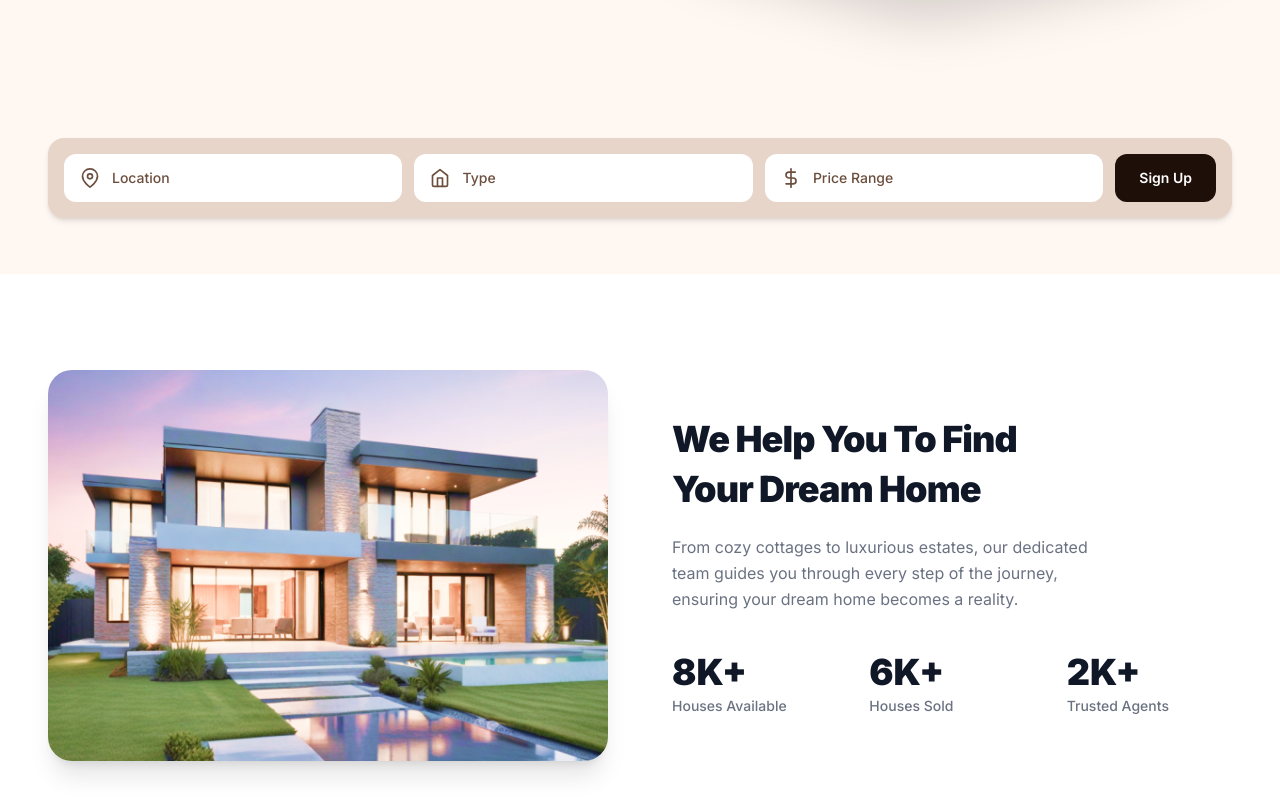
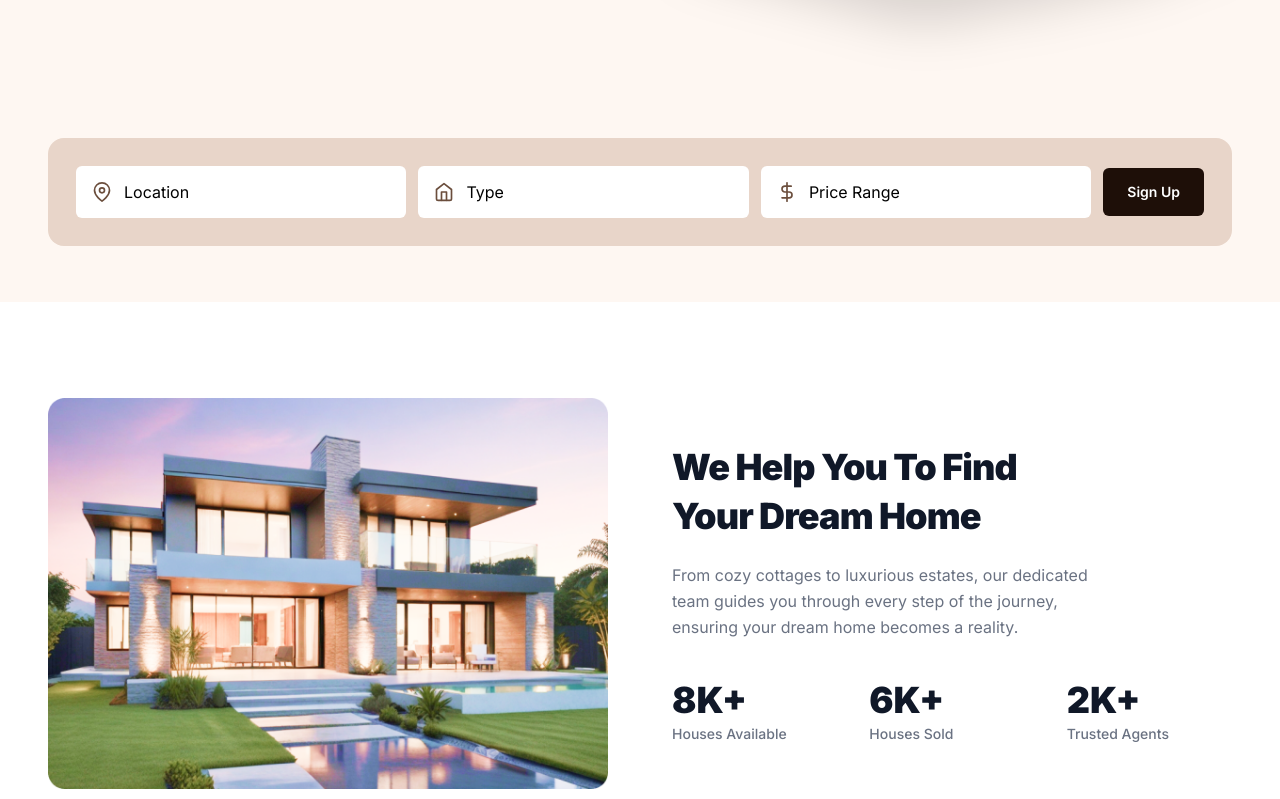
Before and after one commit to walidabdulkadir/real-estate-react-app, a React (Vite) app in the folder frontEnd/: page / in a window 1280 px wide. Shown: the part 641-1440 px from the top of the page. Built offline with nearby package versions, Linux system fonts and the light colour scheme.

Commit message:
feat: update HeroSection and Testimony components with improved styling and layout adjustments

```diff
--- a/frontEnd/src/components/HeroSection.jsx
+++ b/frontEnd/src/components/HeroSection.jsx
@@ -6,9 +6,7 @@ function HeroSection() {
   return (
     <section id="hero" className="w-full bg-[#fef7f2] overflow-hidden">
       <div className="max-w-7xl mx-auto px-6 sm:px-8 lg:px-12">
-        {/* Hero Content Row */}
         <div className="flex flex-col lg:flex-row items-center justify-between gap-6 pt-12 pb-6 lg:pt-16 lg:pb-8">
-          {/* Left: Text Block */}
           <div className="flex-1 text-center lg:text-left">
             <h1 className="font-black text-4xl sm:text-6xl lg:text-7xl leading-tight tracking-tight text-gray-900">
               Find Your <br />
@@ -20,44 +18,57 @@ function HeroSection() {
             </p>
             <button
               id="hero-signup-btn"
-              className="mt-7 sm:mt-8 bg-black text-white font-bold text-sm sm:text-base px-7 sm:px-8 py-3 sm:py-3.5 rounded-xl hover:bg-gray-800 active:scale-95 transition-all duration-200 cursor-pointer shadow-lg shadow-black/10"
+              className="mt-7 sm:mt-8 bg-black text-white font-bold text-sm sm:text-base px-7 sm:px-8 py-3 sm:py-3.5 rounded-md "
             >
               Sign Up
             </button>
           </div>
 
-          {/* Right: House Image */}
-          <div className="flex-1 flex justify-center lg:justify-end w-full max-w-sm sm:max-w-md lg:max-w-none">
+          <div className="flex-1 flex justify-center lg:justify-end w-full max-w-sm sm:max-w-md lg:max-w-none relative">
             <img
               src={heroImage}
               alt="Modern dream home"
-              className="w-full max-w-[260px] sm:max-w-sm lg:max-w-lg xl:max-w-xl object-contain drop-shadow-2xl"
+              className="relative z-10 w-full max-w-65 sm:max-w-sm lg:max-w-lg xl:max-w-xl object-contain drop-shadow-2xl rounded-2xl"
             />
           </div>
         </div>
 
-        {/* Search Bar */}
         <div className="pb-12 sm:pb-14 pt-2">
-          <div className="bg-[#e8d5c9] rounded-2xl p-3 sm:p-4 flex flex-col sm:flex-row items-stretch sm:items-center gap-3 shadow-md">
-            {/* Location */}
-            <div className="flex items-center gap-3 bg-white rounded-xl px-4 py-3.5 flex-1 cursor-pointer hover:shadow-sm transition-shadow duration-200">
-              <FiMapPin className="text-[#6b4e3d] w-5 h-5 flex-shrink-0" />
-              <span className="text-sm font-medium text-[#6b4e3d]">Location</span>
+          <div className="bg-[#e8d5c9] rounded-2xl p-7 sm:p-7 flex flex-col sm:flex-row items-stretch sm:items-center gap-3">
+            <div
+              className="flex items-center gap-3 bg-white rounded-md px-4 py-3.5 flex-1 hover:shadow-sm transition-shadow duration-200"
+              htmlFor="search-location"
+            >
+              <FiMapPin
+                className="text-[#6b4e3d] w-5 h-5 shrink-0"
+                aria-hidden
+              />
+              Location
             </div>
-            {/* Type */}
-            <div className="flex items-center gap-3 bg-white rounded-xl px-4 py-3.5 flex-1 cursor-pointer hover:shadow-sm transition-shadow duration-200">
-              <FiHome className="text-[#6b4e3d] w-5 h-5 flex-shrink-0" />
-              <span className="text-sm font-medium text-[#6b4e3d]">Type</span>
+
+            <div
+              className="flex items-center gap-3 bg-white rounded-md px-4 py-3.5 flex-1 hover:shadow-sm transition-shadow duration-200"
+              htmlFor="search-type"
+            >
+              <FiHome className="text-[#6b4e3d] w-5 h-5 shrink-0" aria-hidden />
+              Type
             </div>
-            {/* Price Range */}
-            <div className="flex items-center gap-3 bg-white rounded-xl px-4 py-3.5 flex-1 cursor-pointer hover:shadow-sm transition-shadow duration-200">
-              <FiDollarSign className="text-[#6b4e3d] w-5 h-5 flex-shrink-0" />
-              <span className="text-sm font-medium text-[#6b4e3d]">Price Range</span>
+
+            <div
+              className="flex items-center gap-3 bg-white rounded-md px-4 py-3.5 flex-1 hover:shadow-sm transition-shadow duration-200"
+              htmlFor="search-price"
+            >
+              <FiDollarSign
+                className="text-[#6b4e3d] w-5 h-5 shrink-0"
+                aria-hidden
+              />
+              Price Range
             </div>
-            {/* Sign Up CTA */}
+
             <button
-              id="search-signup-btn"
-              className="bg-[#1e0f08] text-white text-sm font-semibold px-6 py-3.5 rounded-xl hover:bg-[#2d1a0e] active:scale-95 transition-all duration-200 cursor-pointer whitespace-nowrap w-full sm:w-auto"
+              id="submit-btn"
+              type="submit"
+              className="bg-[#1e0f08] text-white text-sm font-semibold px-6 py-3.5 rounded-md hover:bg-[#2d1a0e] active:scale-95 transition-all duration-200 cursor-pointer whitespace-nowrap w-full sm:w-auto"
             >
               Sign Up
             </button>
--- a/frontEnd/src/components/Testimony.jsx
+++ b/frontEnd/src/components/Testimony.jsx
@@ -9,19 +9,17 @@ const stats = [
 
 function Testimony() {
   return (
-    <section id="about" className="w-full bg-white py-16 sm:py-20 lg:py-24">
+    <section id="about" className="w-full bg-[#ffffff] py-16 sm:py-20 lg:py-24">
       <div className="max-w-7xl mx-auto px-6 sm:px-8 lg:px-12">
         <div className="flex flex-col lg:flex-row items-center gap-10 lg:gap-16">
-          {/* Left: Property Image */}
           <div className="flex-1 w-full flex justify-center">
             <img
               src={HeroImage2}
               alt="Beautiful property at dusk"
-              className="w-full max-w-[320px] sm:max-w-md lg:max-w-none rounded-3xl object-cover shadow-xl"
+              className="w-full max-w-[320px] sm:max-w-md lg:max-w-none  object-cover"
             />
           </div>
 
-          {/* Right: Text Content */}
           <div className="flex-1 text-center lg:text-left">
             <h2 className="font-black text-3xl sm:text-4xl text-gray-900 leading-snug tracking-tight">
               We Help You To Find <br />
@@ -33,12 +31,15 @@ function Testimony() {
               becomes a reality.
             </p>
 
-            {/* Stats Row */}
             <div className="mt-10 grid grid-cols-3 gap-4 sm:gap-8">
               {stats.map((stat) => (
                 <div key={stat.label}>
-                  <p className="font-black text-3xl sm:text-4xl text-gray-900">{stat.value}</p>
-                  <p className="text-xs sm:text-sm text-gray-500 mt-1 font-medium leading-snug">{stat.label}</p>
+                  <p className="font-black text-3xl sm:text-4xl text-gray-900">
+                    {stat.value}
+                  </p>
+                  <p className="text-xs sm:text-sm text-gray-500 mt-1 font-medium ">
+                    {stat.label}
+                  </p>
                 </div>
               ))}
             </div>
```
